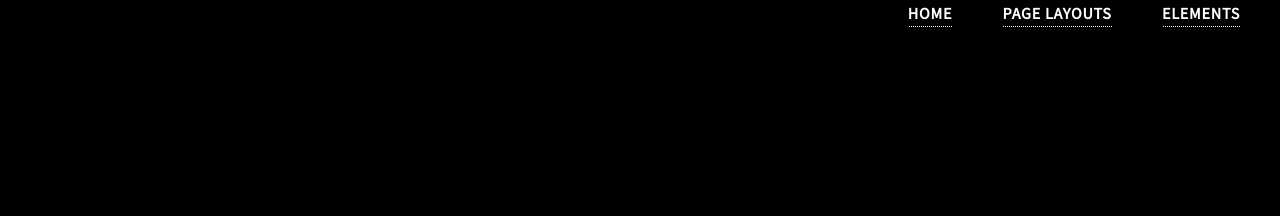
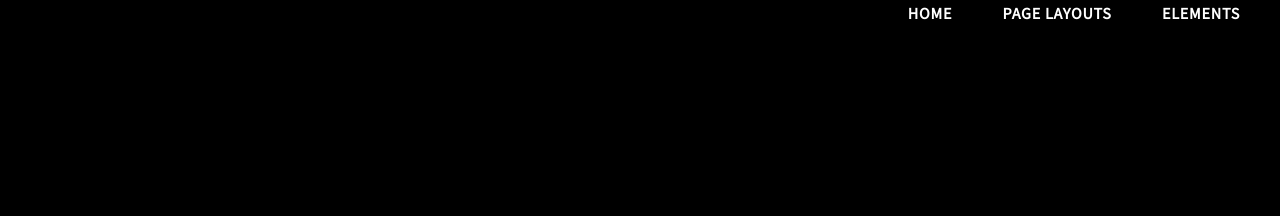
Before and after one commit to gsrivastava/gsrivastava.github.io, a Jekyll site: the page built from index.md, in a window 1280 px wide. Shown: the top 216 px of the page. Built offline with Jekyll 4.4.1, drawn with Linux system fonts in a browser that asks for light colours.

Commit message:
Removed underline from nav bar

```diff
--- a/assets/css/main.css
+++ b/assets/css/main.css
@@ -1450,6 +1450,7 @@
 			text-indent: -0.05em;
 			color: #fff !important;
 			text-transform: uppercase;
+			border-bottom-color: transparent;
 		}
 
 /* Main */
```
